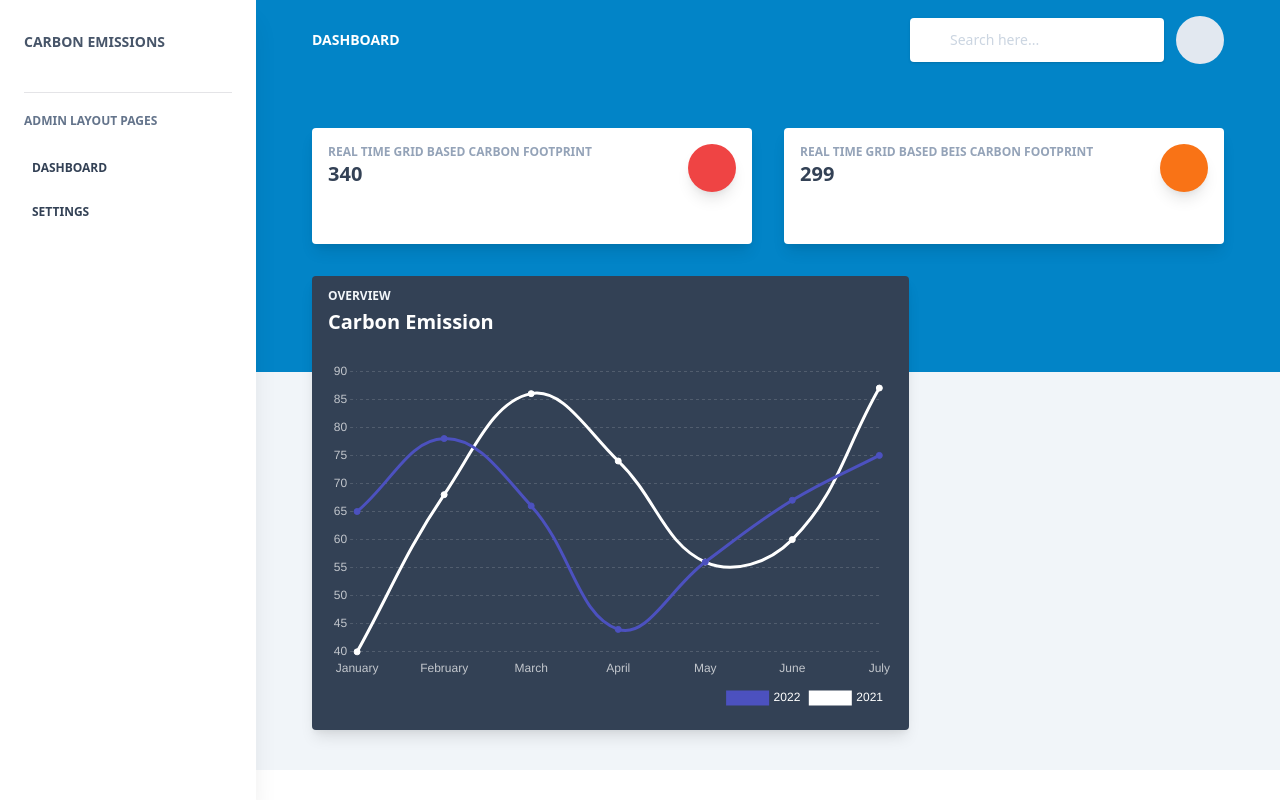
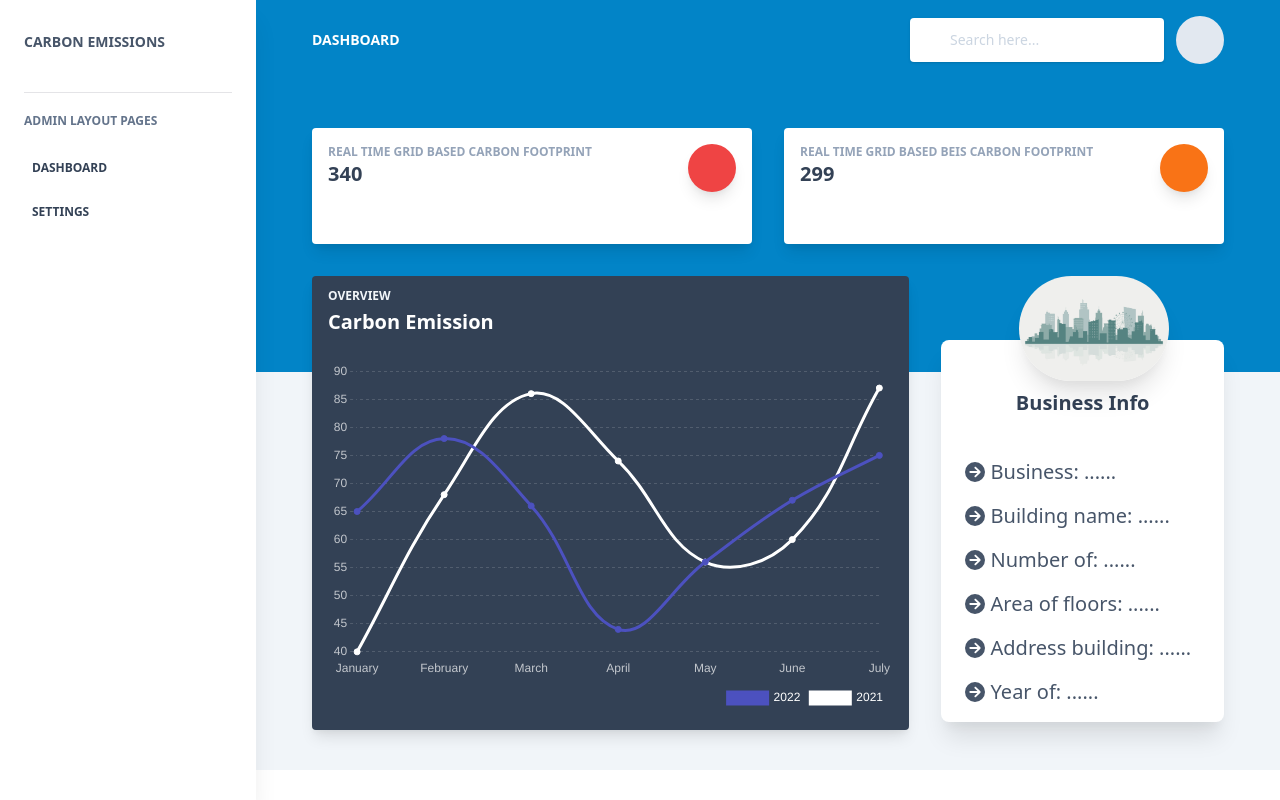
Before and after one commit to abdulmoiz99/yourCO2-frontEnd, a React (Create React App) app: page /Dashboard in a window 1280 px wide. Built offline with nearby package versions, Linux system fonts and the light colour scheme.

Commit message:
Added business info

```diff
--- /dev/null
+++ b/src/componenets/Cards/CardProfile.js
@@ -0,0 +1,58 @@
+import React from 'react'
+import businessImage from '../../assets/img/Business.jpg'
+// components
+import { FontAwesomeIcon } from '@fortawesome/react-fontawesome'
+import { fa42Group } from '@fortawesome/free-brands-svg-icons'
+import {
+  faArrowCircleRight,
+  faPaperPlane,
+} from '@fortawesome/free-solid-svg-icons'
+export default function CardProfile() {
+  return (
+    <>
+      <div className="relative flex flex-col min-w-0 break-words bg-white w-full mb-6 shadow-xl rounded-lg mt-16">
+        <div className="px-6">
+          <div className="flex flex-wrap justify-center">
+            <div className="w-full px-4 flex justify-center">
+              <div className="relative">
+                <img
+                  alt="..."
+                  src={businessImage}
+                  className="shadow-xl rounded-full h-auto align-middle border-none absolute -m-16 -ml-20 lg:-ml-16 max-w-150-px"
+                />
+              </div>
+            </div>
+          </div>
+          <div className="text-center mt-12">
+            <h3 className="text-xl font-semibold leading-normal mb-2 text-blueGray-700 mb-2">
+              Business Info
+            </h3>
+          </div>
+          <div className="text-xl  mt-10">
+            <div className="mb-4 text-blueGray-600">
+              <FontAwesomeIcon icon={faArrowCircleRight} /> Business: ......
+            </div>
+            <div className="mb-4 text-blueGray-600">
+              <FontAwesomeIcon icon={faArrowCircleRight} /> Building name:
+              ......
+            </div>
+            <div className="mb-4 text-blueGray-600">
+              <FontAwesomeIcon icon={faArrowCircleRight} /> Number of: ......
+            </div>
+            <div className="mb-4 text-blueGray-600">
+              <FontAwesomeIcon icon={faArrowCircleRight} /> Area of floors:
+              ......
+            </div>
+            <div className="mb-4 text-blueGray-600">
+              <FontAwesomeIcon icon={faArrowCircleRight} /> Address building:
+              ......
+            </div>
+            <div className="mb-4 text-blueGray-600">
+              <FontAwesomeIcon icon={faArrowCircleRight} /> Year of: ......
+            </div>
+          </div>
+        </div>
+      </div>
+    </>
+  )
+}
--- a/src/index.js
+++ b/src/index.js
@@ -11,7 +11,6 @@ import { Login } from './componenets/Auth/Login'
 import { Register } from './componenets/Auth/Register'
 import Admin from './layout/Admin'
 import Dashboard from './views/Dashboard'
-import Sidebar from './componenets/Sidebar/Sidebar'
 
 const root = ReactDOMClient.createRoot(document.getElementById('root'))
 root.render(
--- a/src/layout/Admin.js
+++ b/src/layout/Admin.js
@@ -1,5 +1,4 @@
 import React from 'react'
-import { BrowserRouter, Route, Routes } from 'react-router-dom'
 
 // // components
 
@@ -10,7 +9,6 @@ import Sidebar from '../componenets/Sidebar/Sidebar'
 
 // // views
 
- import Dashboard from "../views/Dashboard";
 // import Maps from "views/admin/Maps.js";
 // import Settings from "views/admin/Settings.js";
 // import Tables from "views/admin/Tables.js";
--- a/src/views/Dashboard.js
+++ b/src/views/Dashboard.js
@@ -3,6 +3,7 @@ import Sidebar from '../componenets/Sidebar/Sidebar'
 import NavBar from '../componenets/NavBar/AdminNavbar'
 import CardLineChart from '../componenets/Cards/CardLineChart'
 import HeaderStats from '../componenets/Headers/HeaderStats'
+import CardProfile from '../componenets/Cards/CardProfile'
 
 // components
 
@@ -25,13 +26,14 @@ export default function Dashboard() {
               <CardLineChart />
             </div>
             <div className="w-full xl:w-4/12 px-4">
-              {/* <CardBarChart /> */}
+              <CardProfile />
             </div>
           </div>
           <div className="flex flex-wrap mt-4">
             <div className="w-full xl:w-8/12 mb-12 xl:mb-0 px-4">
               {/* <CardPageVisits /> */}
             </div>
+
             <div className="w-full xl:w-4/12 px-4">
               {/* <CardSocialTraffic /> */}
             </div>
```
Also changed, not shown: src/assets/img/Business.jpg (added).
